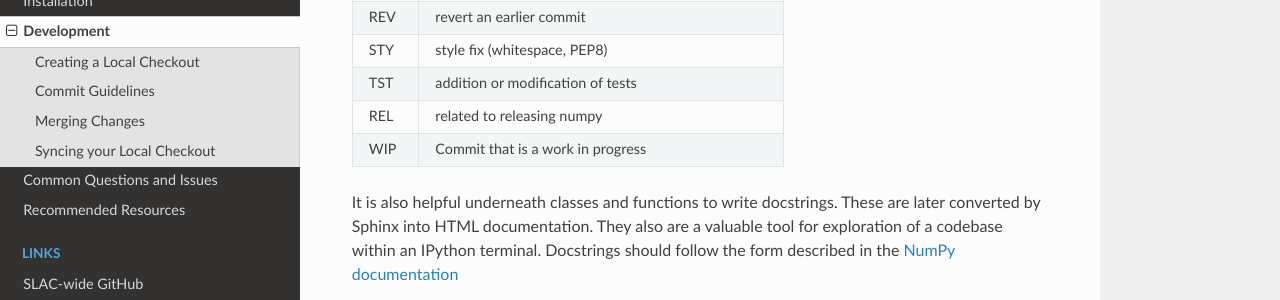
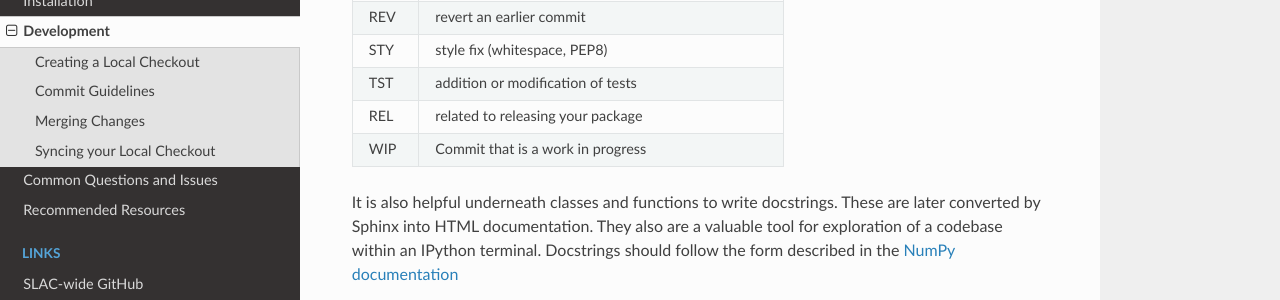
Before and after one commit to pcdshub/pcdshub.github.io, a Sphinx documentation site: the page built from source/development.rst, in a window 1280 px wide and 900 px high, scrolled down 1050 px. Shown: the part 151-451 px from the top of the window. Built offline with Sphinx 7.4.7 and the Read the Docs theme 2.0.0, drawn with Linux system fonts in a browser that asks for light colours.

Commit message:
REL commit message is no longer numpy specific
title

```diff
--- a/source/development.rst
+++ b/source/development.rst
@@ -54,7 +54,7 @@ MNT   maintenance commit (refactoring, typos, etc.)
 REV   revert an earlier commit
 STY   style fix (whitespace, PEP8)
 TST   addition or modification of tests
-REL   related to releasing numpy
+REL   related to releasing your package
 WIP   Commit that is a work in progress
 ====  ===
 
```
